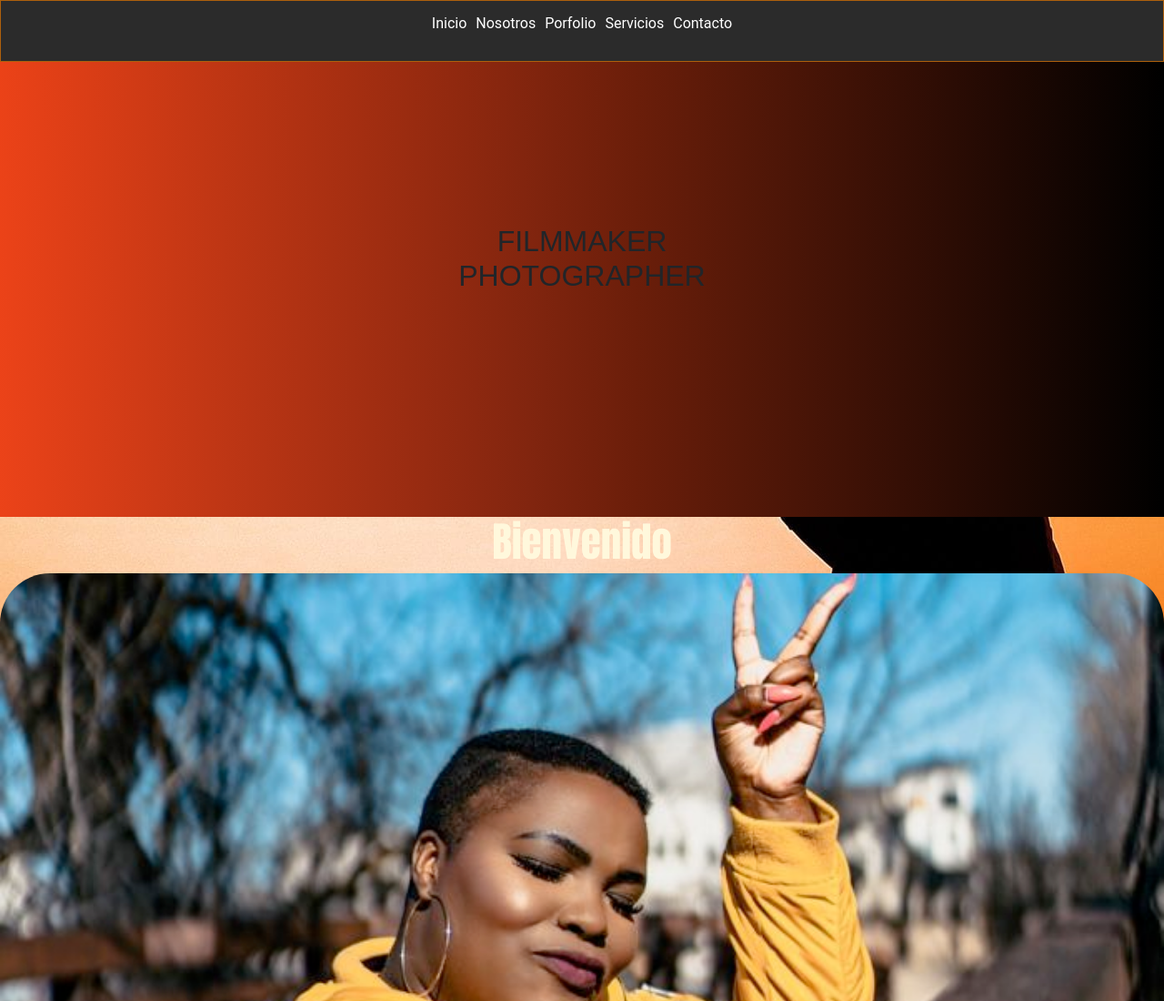
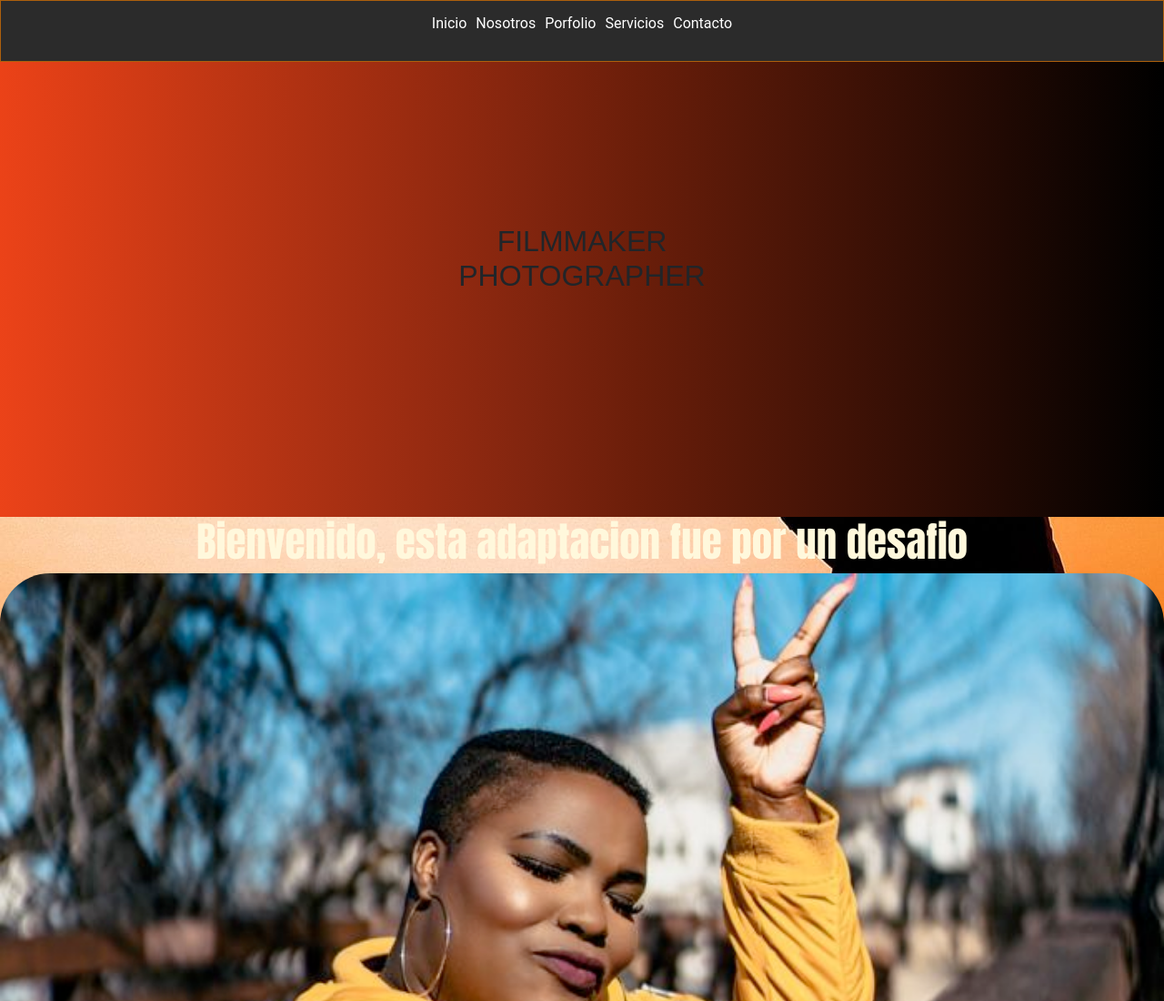
Before and after one commit to kevacode/kevcode, a website: page index.html in a window 1280 px wide. Shown: the top 1100 px of the page at 91% size. Drawn offline with nearby package versions, Linux system fonts and the light colour scheme.

Commit message:
cambien el titulo de bienvenida

```diff
--- a/index.html
+++ b/index.html
@@ -60,7 +60,7 @@
       </div>
     <section  >
         <main>
-            <h3 class="key">Bienvenido</h3>
+            <h3 class="key">Bienvenido, esta adaptacion fue por un desafio</h3>
             <img  class="imagenBienvenida" src="../images/am1.jpg" alt="">
             <div class="fondoTexto">
             <p class="textos">Lorem ipsum dolor sit amet, consectetur adipisicing elit.
```
